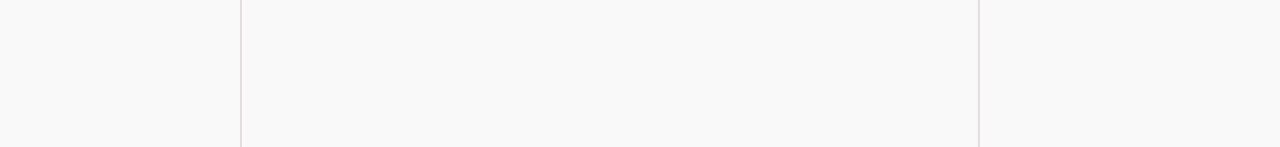
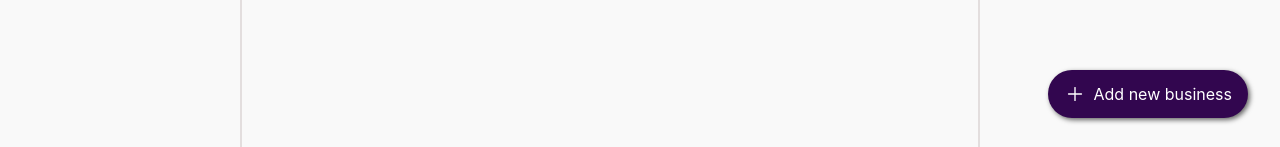
Before and after one commit to CoderHaqiim/frontend-starter, a Next.js app: page /dashboard in a window 1280 px wide. Shown: the part 650-797 px from the top of the page. Built offline with nearby package versions, Linux system fonts and the light colour scheme; no server answers.

Commit message:
feat: add create-business button

```diff
--- a/src/app/dashboard/layout.tsx
+++ b/src/app/dashboard/layout.tsx
@@ -6,6 +6,7 @@ import RightAside from "@/src/components/layout/rightAside"
 import { ReactNode } from "react"
 import { colors, colorVariables } from "../design/colors"
 import { space } from "../design/space"
+import Button from "@/src/components/ui/button"
 
 type LayoutProps = {
   children: ReactNode
@@ -21,6 +22,12 @@ export default function Layout({children}: LayoutProps) {
         </Main>
         <RightAside/>
       </Frame>
+      <Button text="Add new business" variant="textIcon" size="xl" id="create-business" iconPosition="left" iconName="icon-plus"  iconColor={colors["white"]} specificStyle={{
+        position:"absolute",
+        bottom:space["xl"],
+        right: space["xl"],
+        boxShadow:"2px 2px 5px #0000009a"
+      }}/>
     </Frame>
   )
 }
--- a/src/app/design/elementSize.ts
+++ b/src/app/design/elementSize.ts
@@ -5,5 +5,5 @@
         "sm": "30px",
         "md": "35px",
         "lg": "40px",
-        "xl": "45px",
+        "xl": "48px",
     }
```
